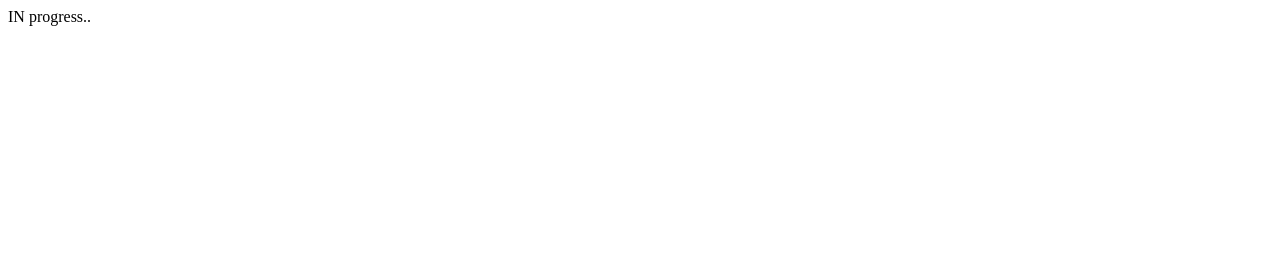
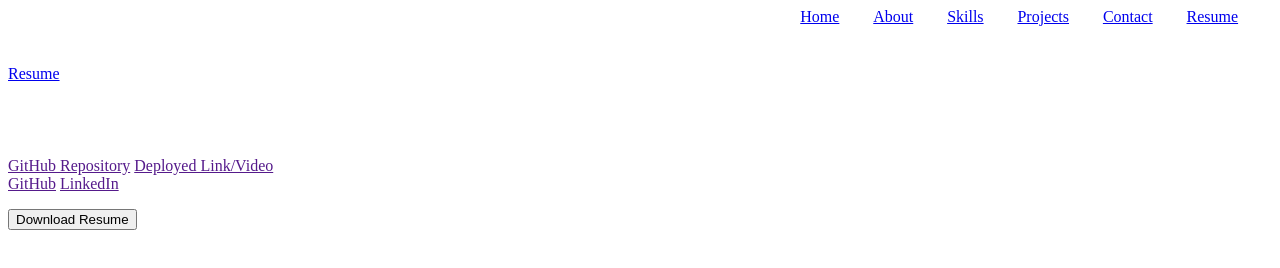
Before and after one commit to Krishna-7777/Krishna-7777, a plain HTML site: page index.html in a window 1280 px wide. Drawn offline with Linux system fonts and the light colour scheme.

Commit message:
Basic Structure of Portfolio

```diff
--- a/index.html
+++ b/index.html
@@ -1,12 +1,59 @@
 <!DOCTYPE html>
 <html lang="en">
+
 <head>
     <meta charset="UTF-8">
     <meta http-equiv="X-UA-Compatible" content="IE=edge">
     <meta name="viewport" content="width=device-width, initial-scale=1.0">
     <title>Krishna</title>
 </head>
+<link rel="stylesheet" href="./style.css">
 <body>
-    IN progress..
+    <div id="nav-menu">
+        <a href="#home" class="nav-link home">Home</a>
+        <a href="#about" class="nav-link about">About</a>
+        <a href="#skills" class="nav-link skills">Skills</a>
+        <a href="#projects" class="nav-link projects">Projects</a>
+        <a href="#contact" class="nav-link contact">Contact</a>
+        <a href="#" class="nav-link resume" id="resume-link-2">Resume</a>
+    </div>
+    <div id="home">
+        <img src="" alt="" class="home-img">
+        <h1 id="user-detail-name"></h1>
+        <p id="user-detail-intro"></p>
+        <a href="#" id="resume-link-1">Resume</a>
+    </div>
+    <div id="about" class="about div">
+        <!-- content -->
+    </div>
+    <div id="skills">
+        <div class="skills-card">
+            <img src="" alt="" class="skills-card-img">
+            <h3 class="skills-card-name"></h3>
+        </div>
+    </div>
+    <div id="projects">
+        <div class="project-card">
+            <img src="" alt="">
+            <h3 class="project-title"></h3>
+            <p class="project-description"></p>
+            <p class="project-tech-stack"></p>
+            <a href="" class="project-github-link">GitHub Repository</a>
+            <a href="" class="project-deployed-link">Deployed Link/Video</a>
+        </div>
+    </div>
+    <div id="contact">
+        <a href="" id="contact-github">GitHub</a>
+        <a href="" id="contact-linkedin">LinkedIn</a>
+        <p id="contact-phone"></p>
+        <p id="contact-email"></p>
+    </div>
+    <div id="resume">
+        <button id="resume-button-1">Download Resume</button>
+        <div class="react-activity-calendar"></div>
+        <img src="" alt="" id="github-streak-stats">
+        <img src="" alt="" id="github-top-langs">
+        <img src="" alt="" id="github-stats-card">
+    </div>
 </body>
 </html>
--- /dev/null
+++ b/style.css
@@ -0,0 +1,11 @@
+/* colors
+ #49c5b6
+#2779a7
+black
+*/
+#nav-menu{
+    display: flex;
+    justify-content: space-evenly;
+    width: 40%;
+    margin-left: 60%;
+}
```
